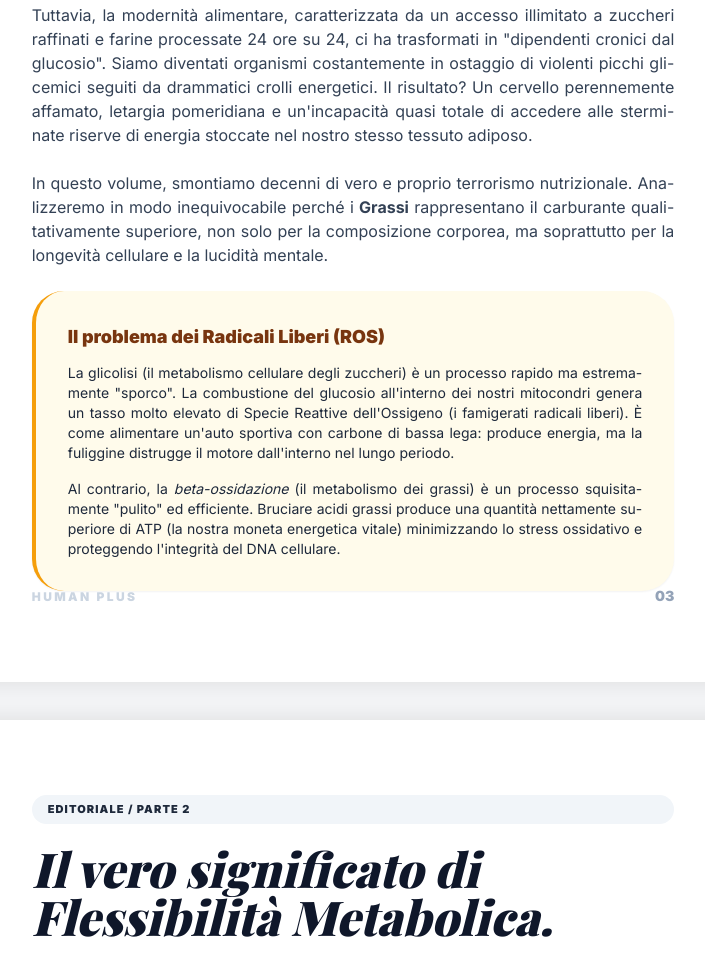
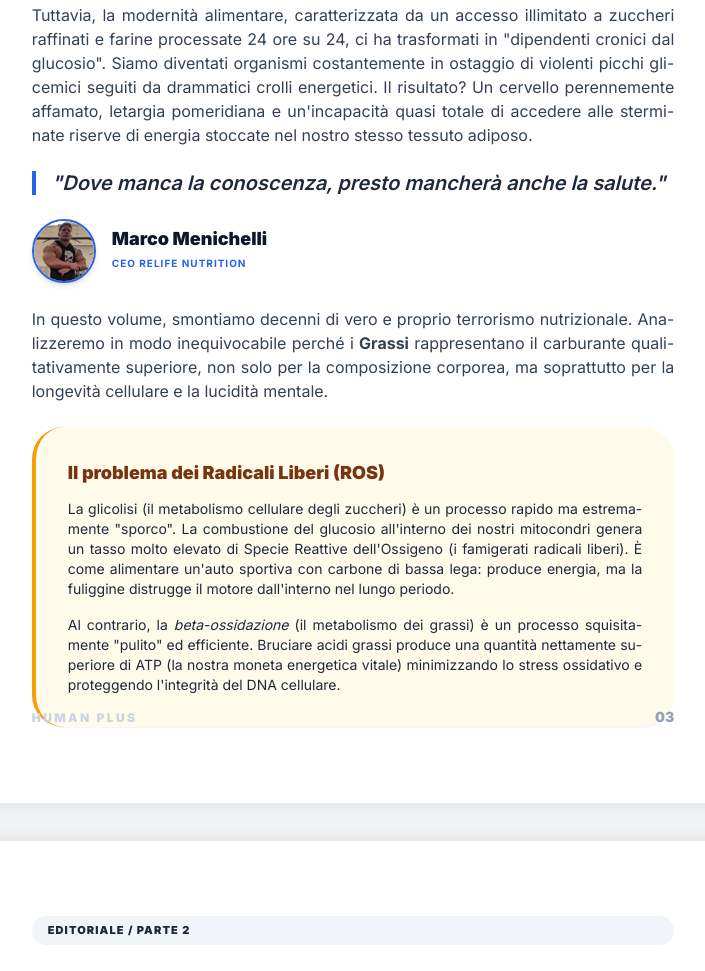
Before and after one commit to mamenichelli/humanplus, a plain HTML site: page carbovsgrassi.html in a window 1280 px wide. Shown: the part 2799-3770 px from the top of the page, without its empty margins (287-992 px from the left). Drawn offline with nearby package versions, Linux system fonts and the light colour scheme; a web font is replaced by a local one.

Commit message:
Update carbovsgrassi.html

```diff
--- a/carbovsgrassi.html
+++ b/carbovsgrassi.html
@@ -15,14 +15,14 @@
     <meta property="og:type" content="article">
     <meta property="og:title" content="Human Plus - Vol. 05: Carburante Metabolico">
     <meta property="og:description" content="La fine del dogma degli zuccheri. Scopri le strategie per ottimizzare i mitocondri, hackerare l'indice glicemico e sbloccare la vera flessibilità metabolica.">
-    <meta property="og:image" content="https://www.iltuosito.com/immagine-social-vol5.png"> <!-- DEVE ESSERE IL LINK COMPLETO (URL ASSOLUTO) -->
-    <meta property="og:url" content="https://www.iltuosito.com/human-plus-vol5"> <!-- Inserisci l'URL definitivo della tua pagina -->
+    <meta property="og:image" content="https://humanplusmagazine.com/immagine-social.png"> <!-- DEVE ESSERE IL LINK COMPLETO (URL ASSOLUTO) -->
+    <meta property="og:url" content="https://humanplusmagazine.com/"> <!-- Inserisci l'URL definitivo della tua pagina -->
 
     <!-- Twitter Card -->
     <meta name="twitter:card" content="summary_large_image">
     <meta name="twitter:title" content="Human Plus - Vol. 05: Carburante Metabolico">
     <meta name="twitter:description" content="Il manuale definitivo per hackerare l'indice glicemico e ottimizzare l'energia cellulare attraverso i grassi.">
-    <meta name="twitter:image" content="https://www.iltuosito.com/immagine-social-vol5.png"> <!-- DEVE ESSERE IL LINK COMPLETO (URL ASSOLUTO) -->
+    <meta name="twitter:image" content="https://humanplusmagazine.com/immagine-social.png"> <!-- DEVE ESSERE IL LINK COMPLETO (URL ASSOLUTO) -->
 
     <!-- Favicon -->
     <link rel="icon" type="image/png" href="fav.png">
@@ -68,6 +68,16 @@
             text-transform: uppercase;
             letter-spacing: 0.1em;
             margin-bottom: 20px;
+        }
+
+        .magazine-quote {
+            font-style: italic;
+            font-weight: 600;
+            font-size: 1.25rem;
+            color: #1e293b;
+            border-left: 4px solid #2563eb;
+            padding-left: 1rem;
+            margin: 1.5rem 0;
         }
 
         /* Footer Assoluto Responsivo */
@@ -258,6 +268,21 @@
                 <p>
                     Tuttavia, la modernità alimentare, caratterizzata da un accesso illimitato a zuccheri raffinati e farine processate 24 ore su 24, ci ha trasformati in "dipendenti cronici dal glucosio". Siamo diventati organismi costantemente in ostaggio di violenti picchi glicemici seguiti da drammatici crolli energetici. Il risultato? Un cervello perennemente affamato, letargia pomeridiana e un'incapacità quasi totale di accedere alle sterminate riserve di energia stoccate nel nostro stesso tessuto adiposo.
                 </p>
+
+                <div class="magazine-quote">
+                    "Dove manca la conoscenza, presto mancherà anche la salute."
+                </div>
+
+                <div class="flex items-center gap-4 mt-6 mb-6">
+                    <div class="w-16 h-16 rounded-full overflow-hidden border-2 border-blue-600 shadow-md flex-shrink-0">
+                        <img src="mm.jpg" alt="Marco Menichelli" class="w-full h-full object-cover" loading="lazy">
+                    </div>
+                    <div>
+                        <p class="font-black text-lg text-slate-900 leading-tight">Marco Menichelli</p>
+                        <p class="text-[10px] font-bold text-blue-600 uppercase tracking-widest">CEO Relife Nutrition</p>
+                    </div>
+                </div>
+
                 <p>
                     In questo volume, smontiamo decenni di vero e proprio terrorismo nutrizionale. Analizzeremo in modo inequivocabile perché i <strong>Grassi</strong> rappresentano il carburante qualitativamente superiore, non solo per la composizione corporea, ma soprattutto per la longevità cellulare e la lucidità mentale.
                 </p>
```
